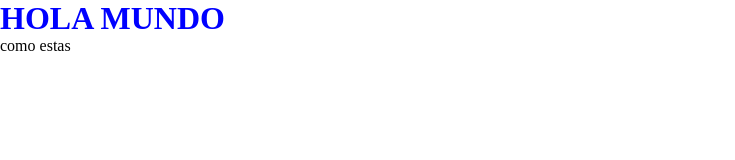
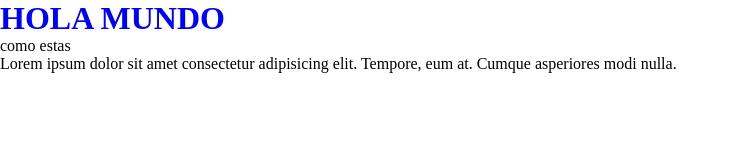
Before and after one commit to elmoro1977/clasegibhut_33030, a plain HTML site: page index.html in a window 1280 px wide. Shown: the whole page, without its empty margins (0-735 px from the left). Drawn offline with Linux system fonts and the light colour scheme.

Commit message:
actualice parrafo

```diff
--- a/index.html
+++ b/index.html
@@ -10,5 +10,6 @@
 <body>
     <h1>HOLA MUNDO</h1>
     <p>como estas</p>
+    <p>Lorem ipsum dolor sit amet consectetur adipisicing elit. Tempore, eum at. Cumque asperiores modi nulla.</p>
 </body>
 </html>
```
